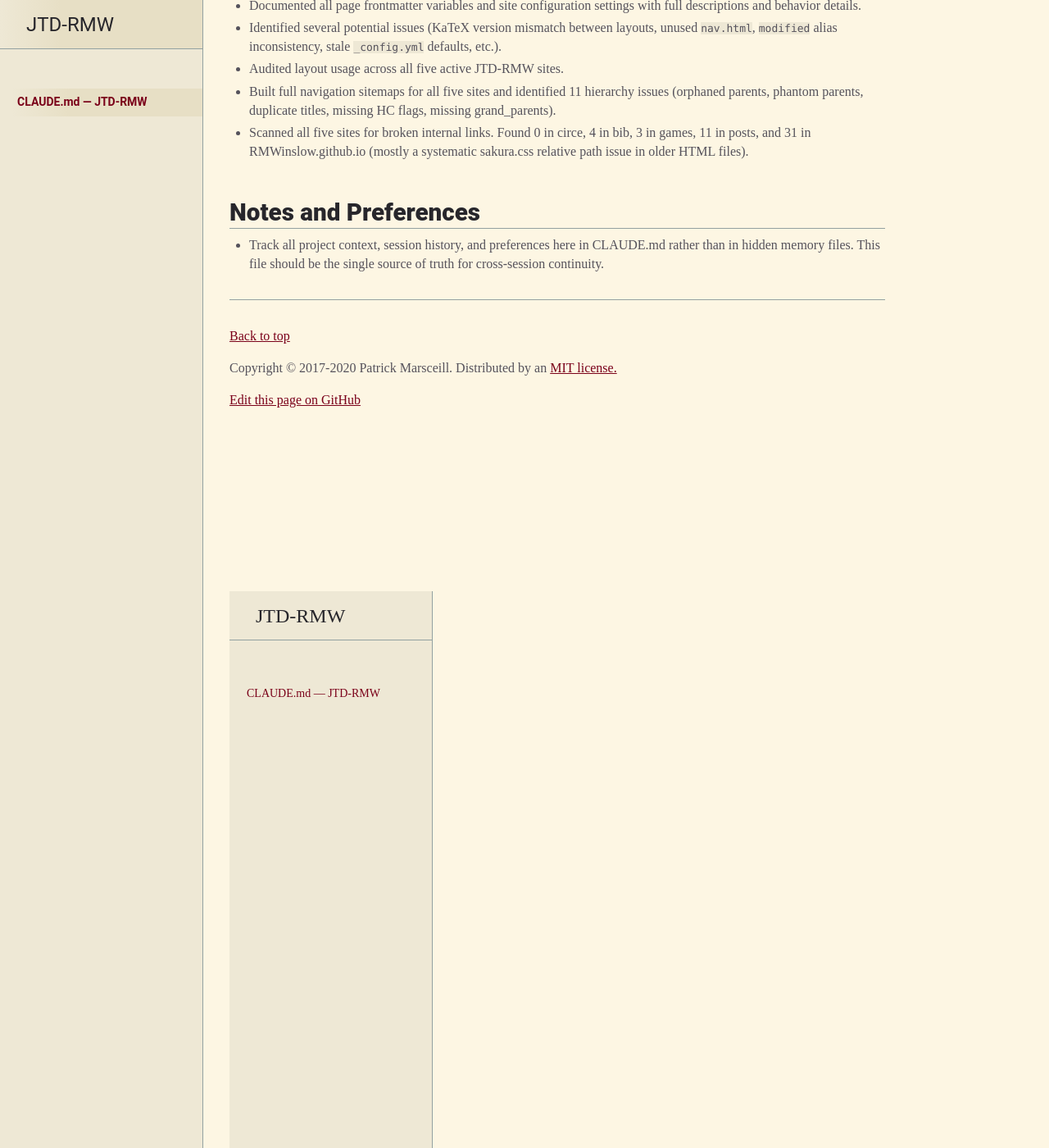
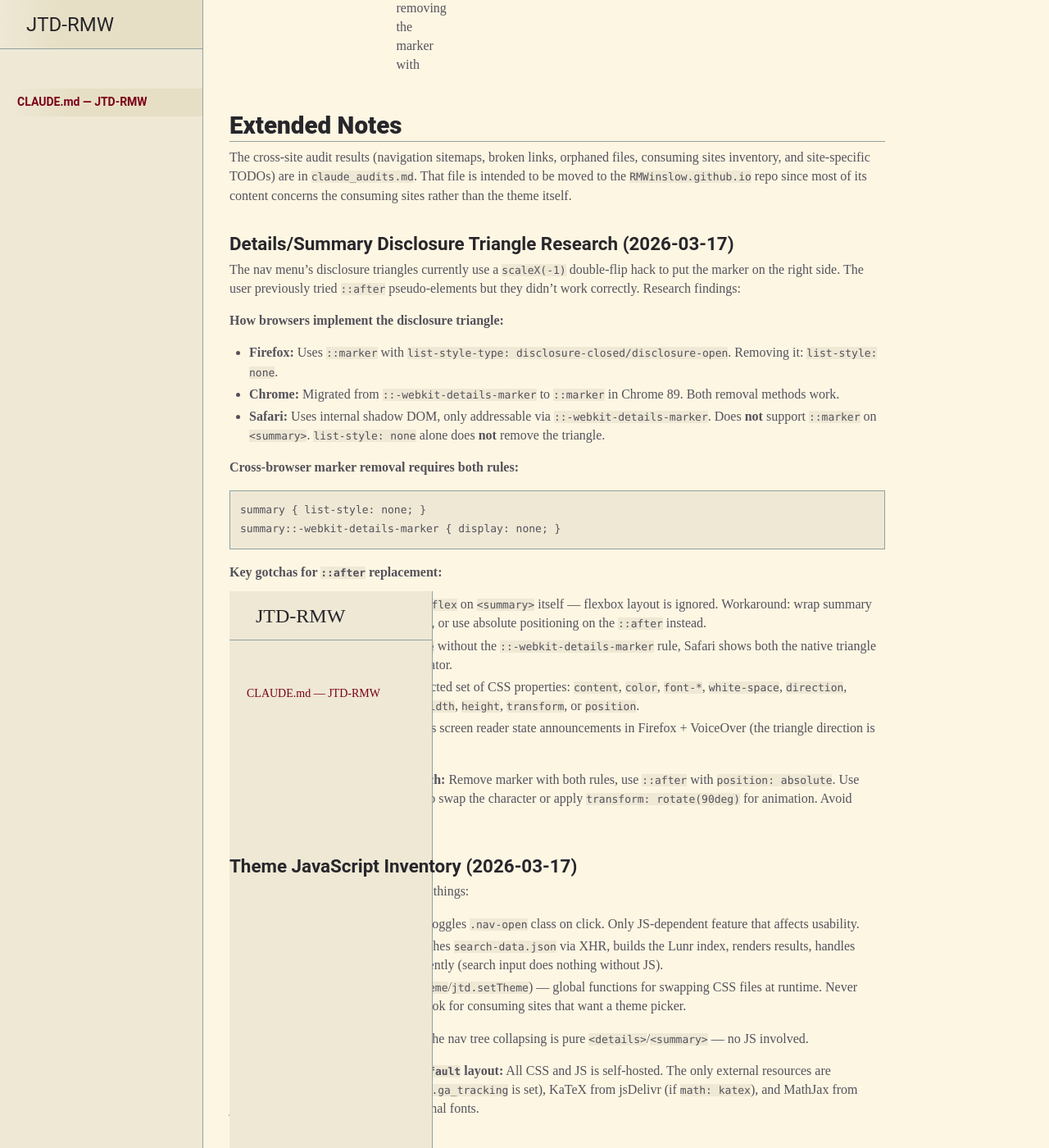
Before and after one commit to RMWinslow/JTD-RMW, a Jekyll site: the page built from CLAUDE.md, in a window 1280 px wide and 1400 px high, scrolled down 20752 px. Shown: the whole window at 82% size. Built offline with Jekyll 4.4.1, drawn with Linux system fonts in a browser that asks for light colours; our own code applies the rules of GitHub Pages for plain Markdown files; some of the changed text lies outside the part shown.

Commit message:
Document the JS/asset audit and disclosure triangle research, and add TODOs.
I had Claude do some inspections of the javascript and add a few todos.

Co-Authored-By: Claude Opus 4.6 (1M context) <noreply@anthropic.com>

````diff
--- a/CLAUDE.md
+++ b/CLAUDE.md
@@ -212,10 +212,48 @@ These are things noticed during the code review. Tagged to distinguish them from
 - [ ] Consider adding `page_excerpts` support to the theme, or document that consuming sites should remove the setting. It is set on some sites but the theme never reads it.
 - [ ] Consider adding a unified `hidden` frontmatter variable that sets both `nav_exclude` and `search_exclude` in one go. Currently, hiding a page from both navigation and search requires remembering to set two separate flags, which is easy to forget.
 - [ ] Consider deprecating the dark mode CSS theme or overhauling the color scheme in `colorscheme.css`.
+- [ ] Make the mobile hamburger menu work without JavaScript. Currently the sidebar is hidden at narrow viewport widths and only revealed by JS adding `.nav-open` on click. A CSS-only approach (e.g., a `<details>`/`<summary>` wrapper or a checkbox hack) would let the site degrade gracefully to pure HTML+CSS. The navigation tree itself already uses `<details>` elements and doesn't need JS. The only other thing `just-the-docs.js` does besides the hamburger toggle is power the Lunr search UI, which degrades silently (the search input just does nothing).
+- [ ] Replace the `scaleX(-1)` double-flip hack for the nav disclosure triangles with a proper `::after` approach. The current hack (`compiled-jtd-style.css:1005-1020`) flips the entire `<summary>` horizontally to move the marker to the right, then flips the child link back. This is fragile and unintuitive. The replacement should use `::after` with absolute positioning. Needs a cross-browser test page first (see below).
+- [ ] Set up Playwright MCP for browser testing. Install via `claude mcp add playwright npx @playwright/mcp@latest --headless`. Would allow Claude to navigate to locally-served Jekyll pages, take screenshots, and read console errors. Ruby/Jekyll are not currently installed on this machine and would also need to be set up.
+- [ ] Build a `<details>`/`<summary>` CSS test page to nail down the disclosure triangle approach before changing the nav. The test page should cover: (1) native marker behavior across browsers, (2) removing the marker with `list-style: none` + `::-webkit-details-marker { display: none }`, (3) `::after` replacement with absolute positioning, (4) `::after` with `transform: rotate()` animation on open, (5) `::marker` with `content` override (works in Chrome/Firefox, not Safari). This would be a standalone HTML file for manual testing, not part of the theme.
 
 ## Extended Notes
 
 The cross-site audit results (navigation sitemaps, broken links, orphaned files, consuming sites inventory, and site-specific TODOs) are in `claude_audits.md`. That file is intended to be moved to the `RMWinslow.github.io` repo since most of its content concerns the consuming sites rather than the theme itself.
+
+### Details/Summary Disclosure Triangle Research (2026-03-17)
+
+The nav menu's disclosure triangles currently use a `scaleX(-1)` double-flip hack to put the marker on the right side. The user previously tried `::after` pseudo-elements but they didn't work correctly. Research findings:
+
+**How browsers implement the disclosure triangle:**
+- **Firefox:** Uses `::marker` with `list-style-type: disclosure-closed/disclosure-open`. Removing it: `list-style: none`.
+- **Chrome:** Migrated from `::-webkit-details-marker` to `::marker` in Chrome 89. Both removal methods work.
+- **Safari:** Uses internal shadow DOM, only addressable via `::-webkit-details-marker`. Does **not** support `::marker` on `<summary>`. `list-style: none` alone does **not** remove the triangle.
+
+**Cross-browser marker removal requires both rules:**
+```css
+summary { list-style: none; }
+summary::-webkit-details-marker { display: none; }
+```
+
+**Key gotchas for `::after` replacement:**
+- Safari does not support `display: flex` on `<summary>` itself — flexbox layout is ignored. Workaround: wrap summary text in a child `<span>` and flex that, or use absolute positioning on the `::after` instead.
+- If you only use `list-style: none` without the `::-webkit-details-marker` rule, Safari shows both the native triangle and the `::after` — a double indicator.
+- `::marker` only allows a very restricted set of CSS properties: `content`, `color`, `font-*`, `white-space`, `direction`, `unicode-bidi`. No `background`, `width`, `height`, `transform`, or `position`.
+- Removing the native marker breaks screen reader state announcements in Firefox + VoiceOver (the triangle direction is the only state indicator).
+
+**Recommended replacement approach:** Remove marker with both rules, use `::after` with `position: absolute`. Use `details[open] > summary::after` to swap the character or apply `transform: rotate(90deg)` for animation. Avoid flexbox directly on `<summary>`.
+
+### Theme JavaScript Inventory (2026-03-17)
+
+`just-the-docs.js` does exactly three things:
+1. **Hamburger toggle** (`initNav`) — toggles `.nav-open` class on click. Only JS-dependent feature that affects usability.
+2. **Lunr search** (`initSearch`) — fetches `search-data.json` via XHR, builds the Lunr index, renders results, handles keyboard navigation. Degrades silently (search input does nothing without JS).
+3. **Theme switcher API** (`jtd.getTheme`/`jtd.setTheme`) — global functions for swapping CSS files at runtime. Never called by the theme itself; just a hook for consuming sites that want a theme picker.
+
+`_includes/js/custom.js` is empty. The nav tree collapsing is pure `<details>`/`<summary>` — no JS involved.
+
+**External resources loaded by the `default` layout:** All CSS and JS is self-hosted. The only external resources are conditional: Google Analytics (if `site.ga_tracking` is set), KaTeX from jsDelivr (if `math: katex`), and MathJax from jsDelivr (if `math: mathjax`). No external fonts.
 
 ## Session Log
 
@@ -229,6 +267,11 @@ Keep this section updated with what was accomplished in each Claude session.
 - Added `math: katex` to all nine `posts` pages that use KaTeX: `econ/timeusechange.md`, `markdown.md`, `numbers/horizon.md`, the five `nature/birdup/` scoring pages, and the `_drafts/special-relativity.md` draft.
 - Noted that kgjs is only used on a few pages in `RMWinslow.github.io`, not on the games site as previously assumed.
 - Verified that all 9 math-using pages in the `posts` repo have `math: katex` in their frontmatter. No files were missed.
+- Audited all JavaScript and external assets loaded by the theme. Documented the full inventory in Extended Notes.
+- Researched `<details>`/`<summary>` disclosure triangle styling across browsers (Safari's `::-webkit-details-marker` vs. Firefox/Chrome's `::marker`, flexbox-on-summary bugs, accessibility implications of marker removal). Documented findings in Extended Notes.
+- Identified that the `scaleX(-1)` double-flip hack in the nav CSS should be replaced with a `::after` + absolute positioning approach. Added TODOs for building a standalone HTML test page and doing the replacement.
+- Added TODO for making the mobile hamburger menu work without JS.
+- Next step: build a standalone HTML test page with several disclosure triangle CSS approaches for manual browser testing, then use results to replace the scaleX hack in the nav.
 
 ### 2026-03-16 (session 2)
 
````
Also changed, not shown: .claude/settings.local.json (added).
